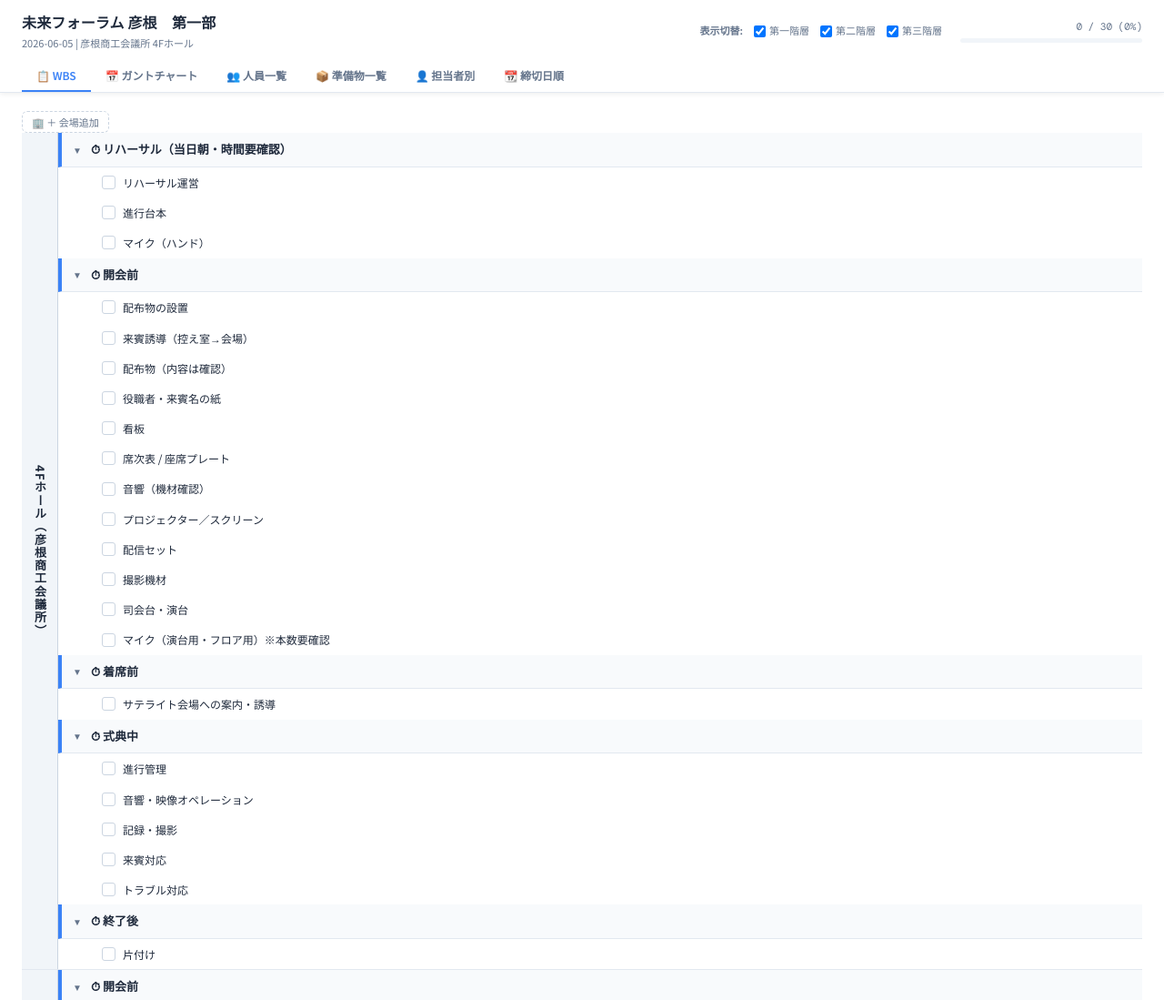
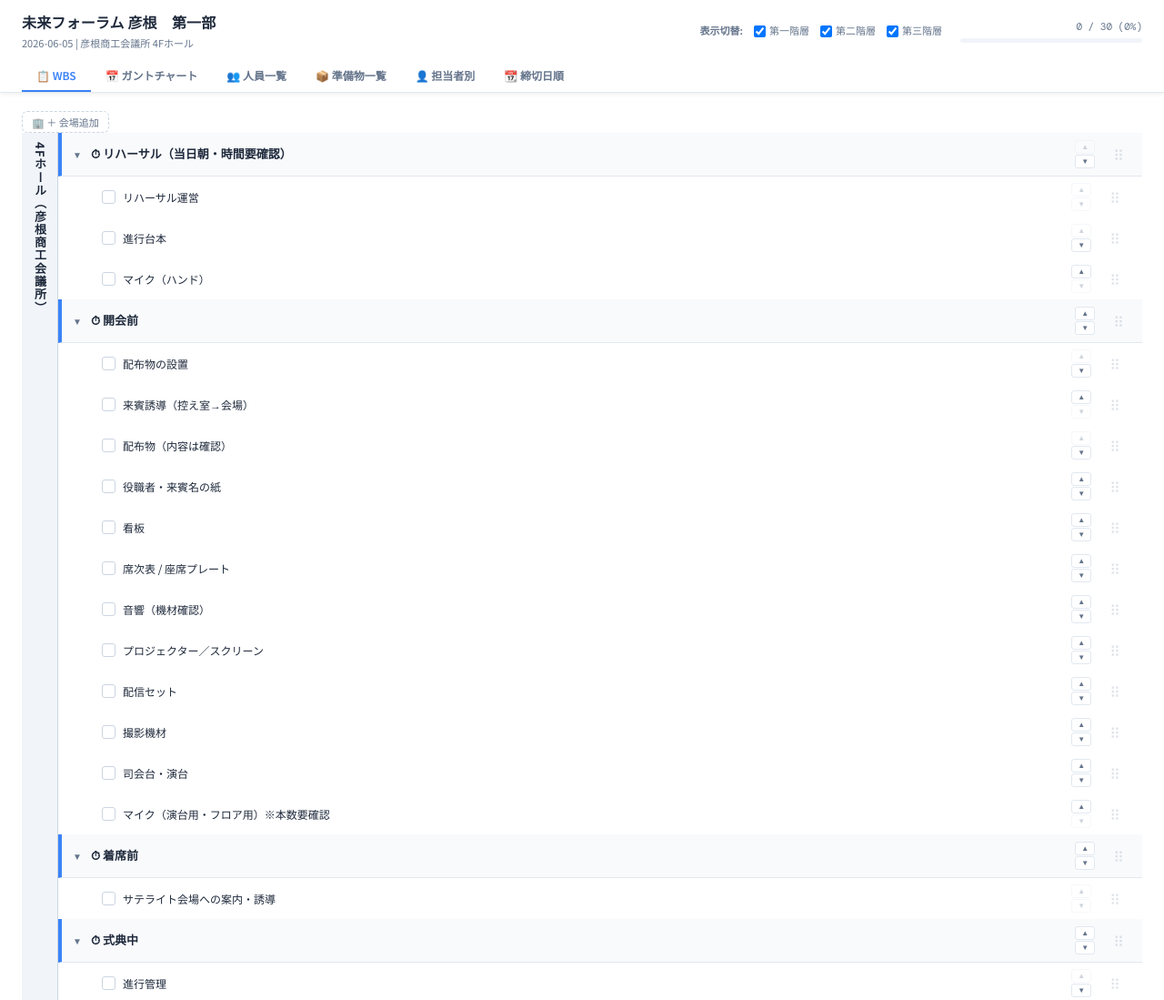
Before and after one commit to singerxseederxsaverxsoftlywise-source/yeg-miraiforum, a plain HTML site: page index.html in a window 1280 px wide. Shown: the top 1099 px of the page at 91% size. Drawn offline with nearby package versions, Linux system fonts and the light colour scheme.

Commit message:
WBS タスク管理機能（並べ替え・削除・永続化）の復元と修正

```diff
--- a/app.js
+++ b/app.js
@@ -11,6 +11,7 @@ const LS_DONE = 'wbs_done_', LS_EDIT = 'wbs_edit_';
 const LS_CP = 'wbs_custom_personnel', LS_CR = 'wbs_custom_prep';
 const LS_CG = 'wbs_custom_groups', LS_CV = 'wbs_custom_venues';
 const LS_CLR = 'wbs_colors_';
+const LS_DEL = 'wbs_deleted_ids';
 
 // ===== 基本CRUD & ユーティリティ =====
 function getDone(id) { return localStorage.getItem(LS_DONE + id) === 'true'; }
@@ -32,8 +33,17 @@ function saveCP(a) { localStorage.setItem(LS_CP, JSON.stringify(a)); }
 function getCR() { try { return JSON.parse(localStorage.getItem(LS_CR)) || []; } catch { return []; } }
 function saveCR(a) { localStorage.setItem(LS_CR, JSON.stringify(a)); }
 
-function getAllVenues() { return [...TASKS.venues, ...getCV()]; }
-function getGroupsForVenue(v) { return [...(v.groups || []), ...getCG().filter(g => g.venueId === v.id)]; }
+// 削除済みリスト
+function getDeleted() { try { return JSON.parse(localStorage.getItem(LS_DEL)) || []; } catch { return []; } }
+function setDeleted(id) { const a = getDeleted(); if(!a.includes(id)){ a.push(id); localStorage.setItem(LS_DEL, JSON.stringify(a)); } }
+function isDeleted(id) { return getDeleted().includes(id); }
+
+function getAllVenues() {
+    return [...TASKS.venues, ...getCV()].filter(v => !isDeleted(v.id));
+}
+function getGroupsForVenue(v) {
+    return [...(v.groups || []), ...getCG().filter(g => g.venueId === v.id)].filter(g => !isDeleted(g.id));
+}
 
 // 階層フィルタ状態
 function getFilter() {
@@ -94,8 +104,6 @@ function moveItem(items, id, dir, key) {
 }
 
 // ===== 全会場（base + カスタム）=====
-function getAllVenues() { return [...TASKS.venues, ...getCV()]; }
-function getGroupsForVenue(v) { return [...(v.groups || []), ...getCG().filter(g => g.venueId === v.id)]; }
 
 // ===== 全人員 =====
 function allPersonnel() {
@@ -103,7 +111,7 @@ function allPersonnel() {
     getAllVenues().forEach(v => getGroupsForVenue(v).forEach(g => {
         const base = g.personnel.map(t => mergeTask({ ...t, venueId: v.id, venueN: v.name, groupId: g.id, groupN: g.timing }));
         const cust = getCP().filter(t => t.groupId === g.id).map(t => mergeTask({ ...t, venueId: v.id, venueN: v.name, groupN: g.timing }));
-        arr.push(...applyOrder([...base, ...cust], 'prs_' + g.id));
+        arr.push(...applyOrder([...base, ...cust], 'prs_' + g.id).filter(t => !isDeleted(t.id)));
     }));
     return arr;
 }
@@ -114,7 +122,7 @@ function allPrepItems() {
     getAllVenues().forEach(v => getGroupsForVenue(v).forEach(g => {
         const base = (g.prepItems || []).map(p => ({ ...p, done: getDone(p.id), venueId: v.id, venueN: v.name, groupId: g.id, groupN: g.timing }));
         const cust = getCR().filter(p => p.groupId === g.id).map(p => ({ ...p, done: getDone(p.id), venueId: v.id, venueN: v.name, groupN: g.timing }));
-        arr.push(...applyOrder([...base, ...cust], 'prp_' + g.id));
+        arr.push(...applyOrder([...base, ...cust], 'prp_' + g.id).filter(p => !isDeleted(p.id)));
     }));
     return arr;
 }
@@ -205,6 +213,8 @@ function deleteSelected() {
     if (!selectedTaskId) return;
     if (!confirm('本当に削除しますか？')) return;
 
+    setDeleted(selectedTaskId);
+
     if (selectedType === 'task') {
         saveCP(getCP().filter(t => t.id !== selectedTaskId));
         saveCR(getCR().filter(t => t.id !== selectedTaskId));
@@ -213,9 +223,13 @@ function deleteSelected() {
     } else if (selectedType === 'group') {
         saveCG(getCG().filter(g => g.id !== selectedTaskId));
     }
+    // 不要なデータを整理
     localStorage.removeItem(LS_DONE + selectedTaskId);
     localStorage.removeItem(LS_EDIT + selectedTaskId);
-    closeDetail(); renderAll();
+    localStorage.removeItem(LS_CLR + selectedTaskId);
+
+    closeDetail();
+    renderAll();
 }
 
 // ===== セクション表示補助 =====
@@ -370,15 +384,32 @@ function setupDrag(el, id, type, scope, items, orderKey, handle) {
 function createWithSidebar(v, allowEdit = false) {
     const f = getFilter();
     const row = document.createElement('div'); row.className = 'with-sidebar';
+
     if (f.l1) {
         const side = document.createElement('div'); side.className = 'venue-sidebar';
         side.style.backgroundColor = getColor(v.id, '#f1f5f9');
-        // ※ 編集ボタンは削除し、クリック＝詳細パネルでの編集とする
-        const span = document.createElement('span'); span.textContent = getEdit(v.id).name || v.name;
+
+        const span = document.createElement('span');
+        span.textContent = getEdit(v.id).name || v.name;
         side.appendChild(span);
-        side.onclick = () => openDetail(v, 'venue');
+
+        // L1 並べ替え UI
+        const venues = getAllVenues();
+        const vIdx = venues.findIndex(x => x.id === v.id);
+        const { handle, mb } = makeMoveWidget(venues, v.id, 'vn_all', vIdx);
+        mb.appendChild(handle);
+        side.appendChild(mb);
+
+        // ドラッグ設定
+        setupDrag(row, v.id, 'venue', 'all', venues, 'vn_all', handle);
+
+        side.onclick = (e) => {
+            if (e.target.closest('.move-btns') || e.target.classList.contains('drag-handle')) return;
+            openDetail(v, 'venue');
+        };
         row.appendChild(side);
     }
+
     const content = document.createElement('div'); content.className = 'content-area';
     row.appendChild(content);
     return { row, content };
@@ -409,8 +440,15 @@ function renderWBS() {
                 const tName = document.createElement('h3'); tName.textContent = '⏱ ' + (getEdit(g.id).timing || g.timing);
                 tHeader.appendChild(tName);
 
-                // 開閉トグルのみ
+                // L2 並べ替え UI
+                const gIdx = groups.findIndex(x => x.id === g.id);
+                const { handle, mb } = makeMoveWidget(groups, g.id, 'grp_' + v.id, gIdx);
+                tHeader.appendChild(mb);
+                tHeader.appendChild(handle);
+                setupDrag(tHeader, g.id, 'group', v.id, groups, 'grp_' + v.id, handle);
+
                 tHeader.onclick = (e) => {
+                    if (e.target.closest('.move-btns') || e.target.classList.contains('drag-handle')) return;
                     if (e.target.tagName === 'H3') {
                         openDetail(g, 'group');
                     } else {
@@ -422,12 +460,42 @@ function renderWBS() {
             content.appendChild(tHeader);
 
             if (f.l3) {
-                const pItems = applyOrder([...g.personnel.map(t => mergeTask(t)), ...getCP().filter(t => t.groupId === g.id).map(t => mergeTask(t))], 'prs_' + g.id);
-                const rItems = applyOrder([...(g.prepItems || []).map(p => ({ ...p, done: getDone(p.id) })), ...getCR().filter(p => p.groupId === g.id).map(p => ({ ...p, done: getDone(p.id) }))], 'prp_' + g.id);
-                [...pItems, ...rItems].forEach(item => {
+                const pBase = g.personnel.map(t => mergeTask(t));
+                const pCust = getCP().filter(t => t.groupId === g.id).map(t => mergeTask(t));
+                const pItems = applyOrder([...pBase, ...pCust], 'prs_' + g.id).filter(t => !isDeleted(t.id));
+
+                const rBase = (g.prepItems || []).map(p => ({ ...p, done: getDone(p.id) }));
+                const rCust = getCR().filter(p => p.groupId === g.id).map(p => ({ ...p, done: getDone(p.id) }));
+                const rItems = applyOrder([...rBase, ...rCust], 'prp_' + g.id).filter(p => !isDeleted(p.id));
+
+                pItems.forEach((item, idx) => {
                     const tRow = document.createElement('div'); tRow.className = `task-row${item.done ? ' done' : ''}`;
                     tRow.innerHTML = `<div class="task-check${item.done ? ' checked' : ''}"></div><span class="task-text">${item.text}</span>`;
-                    tRow.onclick = () => openDetail(item, 'task');
+
+                    const { handle, mb } = makeMoveWidget(pItems, item.id, 'prs_' + g.id, idx);
+                    tRow.appendChild(mb);
+                    tRow.appendChild(handle);
+                    setupDrag(tRow, item.id, 'task_p', g.id, pItems, 'prs_' + g.id, handle);
+
+                    tRow.onclick = (e) => {
+                        if (e.target.closest('.move-btns') || e.target.classList.contains('drag-handle')) return;
+                        openDetail(item, 'task');
+                    };
+                    tContent.appendChild(tRow);
+                });
+                rItems.forEach((item, idx) => {
+                    const tRow = document.createElement('div'); tRow.className = `task-row${item.done ? ' done' : ''}`;
+                    tRow.innerHTML = `<div class="task-check${item.done ? ' checked' : ''}"></div><span class="task-text">${item.text}</span>`;
+
+                    const { handle, mb } = makeMoveWidget(rItems, item.id, 'prp_' + g.id, idx);
+                    tRow.appendChild(mb);
+                    tRow.appendChild(handle);
+                    setupDrag(tRow, item.id, 'task_r', g.id, rItems, 'prp_' + g.id, handle);
+
+                    tRow.onclick = (e) => {
+                        if (e.target.closest('.move-btns') || e.target.classList.contains('drag-handle')) return;
+                        setDone(item.id, !getDone(item.id)); renderAll();
+                    };
                     tContent.appendChild(tRow);
                 });
             }
--- a/index.html
+++ b/index.html
@@ -99,7 +99,7 @@
           <textarea class="detail-input" id="d-memo" placeholder="メモ・備考"></textarea>
         </div>
         <button class="detail-save-btn" id="save-detail">💾 保存</button>
-        <button class="detail-del-btn" id="del-task">🗑 削除（追加分のみ）</button>
+        <button class="detail-del-btn" id="del-task">🗑 削除</button>
       </aside>
     </div>
 
--- a/style.css
+++ b/style.css
@@ -1028,3 +1028,60 @@ textarea.detail-input {
   font-size: 13px;
   font-weight: 700;
 }
+
+/* ===== Drag & Move Widgets ===== */
+.drag-handle {
+    cursor: grab;
+    padding: 4px 8px;
+    color: var(--text3);
+    font-size: 16px;
+    user-select: none;
+    opacity: 0.3;
+    transition: opacity 0.2s;
+    line-height: 1;
+}
+.drag-handle:hover { opacity: 1; }
+.drag-handle:active { cursor: grabbing; }
+
+.move-btns {
+    display: flex;
+    flex-direction: column;
+    gap: 1px;
+    margin: 0 4px;
+    flex-shrink: 0;
+}
+.move-btn {
+    width: 22px;
+    height: 15px;
+    padding: 0;
+    font-size: 8px;
+    border: 1px solid var(--border);
+    background: #fff;
+    cursor: pointer;
+    border-radius: 3px;
+    color: var(--text2);
+    line-height: 12px;
+}
+.move-btn:hover:not(:disabled) {
+    background: var(--bg3);
+    color: var(--accent);
+}
+.move-btn:disabled {
+    opacity: 0.3;
+    cursor: default;
+}
+
+.dragging { opacity: 0.4; }
+.drag-over-top { border-top: 2px solid var(--accent) !important; }
+.drag-over-bottom { border-bottom: 2px solid var(--accent) !important; }
+
+/* Sidebar reorder adjustments */
+.venue-sidebar .move-btns {
+    margin-top: auto;
+    margin-bottom: 10px;
+}
+.venue-sidebar .drag-handle {
+    padding: 0;
+    font-size: 20px;
+    margin-top: 10px;
+}
```
